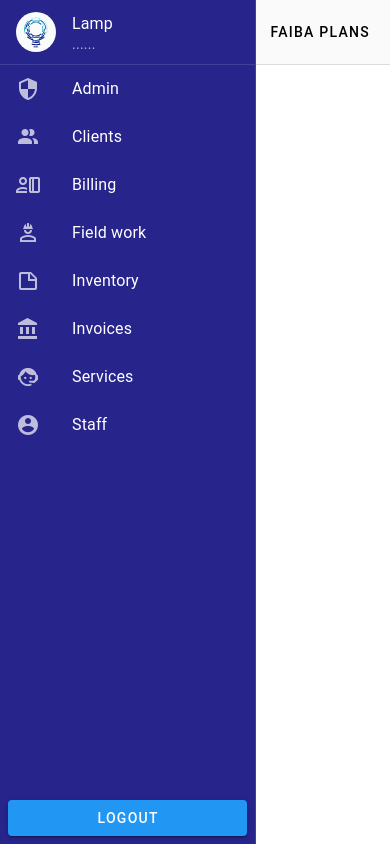
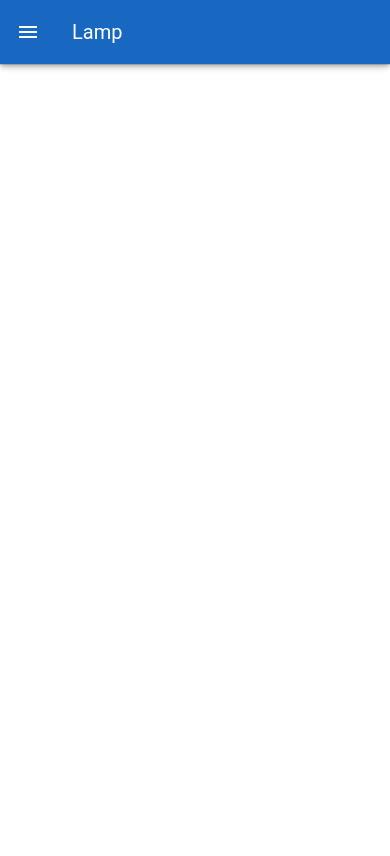
Before and after one commit to chrisgathuthi/crm, a Vue app in the folder frontend/: page /services in a window 390 px wide. Built offline with nearby package versions, Linux system fonts and the light colour scheme.

Commit message:
style - change ui layout

```diff
--- a/frontend/src/App.vue
+++ b/frontend/src/App.vue
@@ -1,10 +1,13 @@
 <script setup>
 import { RouterView } from 'vue-router'
 import Toast from '@/components/Toast.vue'
+import MobileNavigation from './components/Navigation/MobileNavigation.vue';
+
 </script>
 
 <template>
   <VApp style="width: 100%; height: 100vh;">
+    <MobileNavigation />
     <RouterView />
     <Toast />
   </VApp>
--- a/frontend/src/components/Navigation.vue
+++ b/frontend/src/components/Navigation.vue
@@ -9,7 +9,7 @@ const deleteToken = () =>{
 }
 </script>
 <template>
-    <v-navigation-drawer class="navigation" theme="dark" permanent>
+    <v-navigation-drawer class="navigation d-xs-none" theme="dark">
         <v-list color="transparent">
             <v-list-item prepend-avatar="logo.svg" title="Lamp"
                 subtitle="......">
--- /dev/null
+++ b/frontend/src/components/Navigation/MobileNavigation.vue
@@ -0,0 +1,53 @@
+<script setup>
+import { ref } from 'vue'
+
+const expand = ref(false)
+</script>
+
+<template>
+    <v-app-bar color="primary" prominent class="block d-md-none" >
+        <v-app-bar-nav-icon variant="text" @click="expand = !expand"></v-app-bar-nav-icon>
+        <v-toolbar-title>Lamp</v-toolbar-title>
+    </v-app-bar>
+
+    <v-sheet class="bg-pink elevation-3" position="absolute" tag="div" width="100%">
+        <v-row>
+            <v-col class="bg-pink">
+                <v-expand-transition>
+
+                    <v-list color="transparent" v-show="expand">
+                        <v-list-item prepend-avatar="logo.svg" title="Lamp" subtitle="......">
+                        </v-list-item>
+
+                        <v-divider class="mt-2"></v-divider>
+
+                        <RouterLink active-class="active" color="#27248C" :to="{ name: 'admin' }"><v-list-item
+                                prepend-icon="mdi-security" title="Admin"></v-list-item></RouterLink>
+                        <RouterLink active-class="active" :to="{ name: 'clients' }"><v-list-item
+                                prepend-icon="mdi-account-multiple" title="Clients"></v-list-item></RouterLink>
+                        <RouterLink active-class="active" :to="{ name: 'billing' }"><v-list-item
+                                prepend-icon="mdi-account-credit-card-outline" title="Billing"></v-list-item>
+                        </RouterLink>
+                        <RouterLink active-class="active" :to="{ name: 'field-work' }"><v-list-item
+                                prepend-icon="mdi-account-hard-hat-outline" title="Field work"></v-list-item>
+                        </RouterLink>
+                        <RouterLink active-class="active" :to="{ name: 'inventory' }"><v-list-item
+                                prepend-icon="mdi-note-outline" title="Inventory"></v-list-item></RouterLink>
+                        <RouterLink active-class="active" :to="{ name: 'invoice' }"><v-list-item
+                                prepend-icon="mdi mdi-bank" title="Invoices"></v-list-item></RouterLink>
+                        <RouterLink active-class="active" :to="{ name: 'services' }"><v-list-item
+                                prepend-icon="mdi-face-agent" title="Services"></v-list-item></RouterLink>
+                        <RouterLink active-class="active" :to="{ name: 'staff' }"><v-list-item
+                                prepend-icon="mdi-account-circle" title="Staff"></v-list-item></RouterLink>
+
+                    </v-list>
+
+                </v-expand-transition>
+
+
+            </v-col>
+        </v-row>
+
+    </v-sheet>
+
+</template>
--- a/frontend/src/views/ServicesView.vue
+++ b/frontend/src/views/ServicesView.vue
@@ -1,22 +1,20 @@
-
 <script setup>
-import { RouterView, useRouter} from 'vue-router';
+import { RouterView, useRouter } from 'vue-router';
 import Navigation from '../components/Navigation.vue';
 
 const router = useRouter()
 </script>
 <template>
-    <v-row>
-        <v-col cols="3">
-            <Navigation/>
-        </v-col>
-        <v-col cols="9">
-            <v-toolbar class="bg-grey-lighten-5 border-b">
-                <v-toolbar-title>Faiba plans</v-toolbar-title>
-                <v-spacer></v-spacer>
-                <v-btn @click="router.push({ name: 'service-form' })">faiba plans</v-btn>
-            </v-toolbar>
-            <RouterView/>
-        </v-col>
-    </v-row>
+    <aside class="bg-pink">
+        <Navigation />
+    </aside>
+    <main class="h-screen">
+        <v-toolbar class="bg-grey-lighten-5 border-b">
+            <v-toolbar-title>Faiba plans</v-toolbar-title>
+            <v-spacer></v-spacer>
+            <v-btn @click="router.push({ name: 'service-form' })">faiba plans</v-btn>
+        </v-toolbar>
+
+        <RouterView />
+    </main>
 </template>
```
